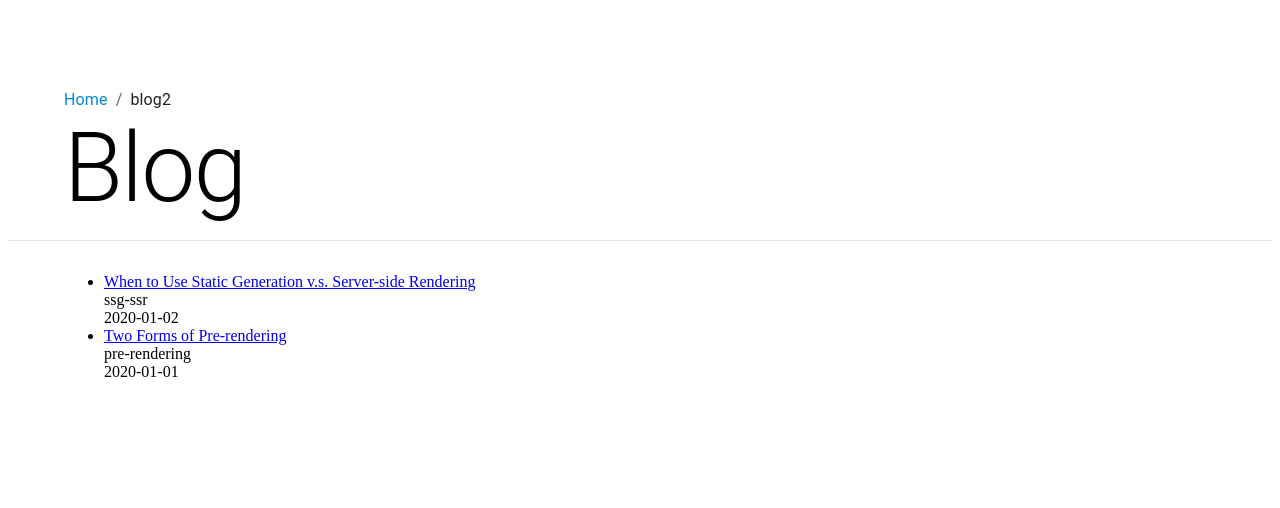
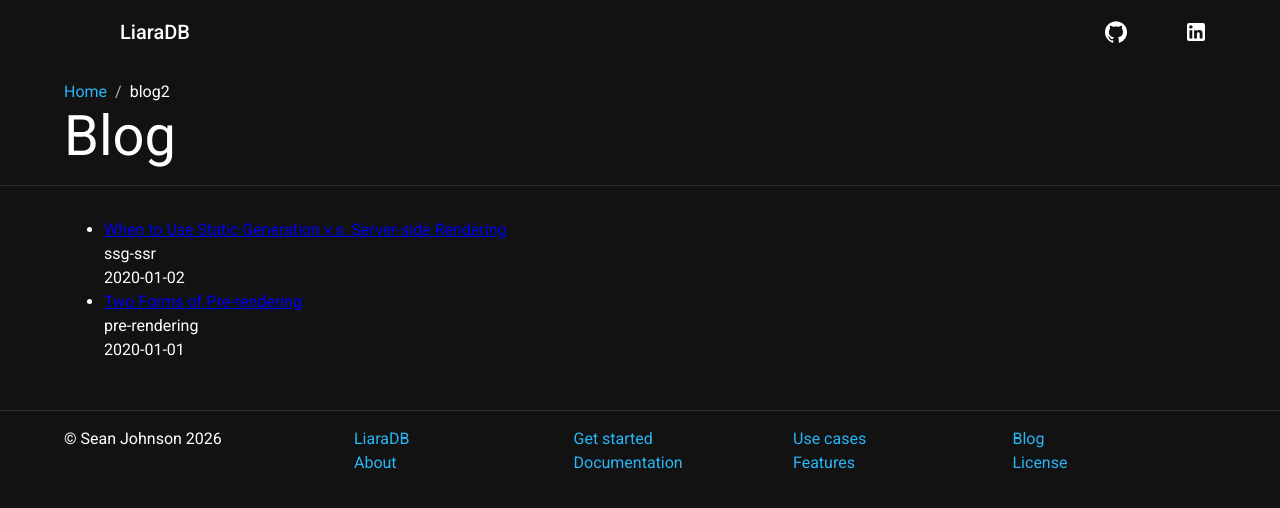
Before and after one commit to liaradb/liaradb.github.io, a Next.js app: page /blog2 in a window 1280 px wide. Shown: the top 508 px of the page. Built offline with nearby package versions, Linux system fonts and the light colour scheme; some icons are missing.

Commit message:
Created pages layout.

```diff
--- /dev/null
+++ b/src/pages/_app.tsx
@@ -0,0 +1,53 @@
+import type { ReactElement, ReactNode } from "react";
+import type { NextPage } from "next";
+import type { AppProps } from "next/app";
+
+import { Roboto } from "next/font/google";
+import { ThemeProvider } from "@mui/material/styles";
+import { Box, CssBaseline } from "@mui/material";
+
+import { Footer, Header } from "@/components/layout";
+
+import theme from "../theme";
+
+export type NextPageWithLayout<P = {}, IP = P> = NextPage<P, IP> & {
+  getLayout?: (page: ReactElement) => ReactNode;
+};
+
+type AppPropsWithLayout = AppProps & {
+  Component: NextPageWithLayout;
+};
+
+export default function MyApp({ Component, pageProps }: AppPropsWithLayout) {
+  // Use the layout defined at the page level, if available
+  const layout = Component.getLayout ?? getLayout;
+
+  return layout(<Component {...pageProps} />);
+}
+
+const roboto = Roboto({
+  weight: ["300", "400", "500", "700"],
+  subsets: ["latin"],
+  display: "swap",
+  variable: "--font-roboto",
+});
+
+const getLayout = function getLayout(page: ReactElement) {
+  return (
+    <html lang="en" className={roboto.variable}>
+      <Box
+        component="body"
+        minHeight="100vh"
+        display="flex"
+        flexDirection="column"
+      >
+        <ThemeProvider theme={theme}>
+          <CssBaseline />
+          <Header />
+          <Box flexGrow={1}>{page}</Box>
+          <Footer />
+        </ThemeProvider>
+      </Box>
+    </html>
+  );
+};
--- a/src/pages/blog2/index.tsx
+++ b/src/pages/blog2/index.tsx
@@ -1,6 +1,7 @@
-import { Container } from "@mui/material";
 import { getSortedPostsData, PostData } from "../../lib/posts";
 import { AppPage } from "@/components";
+
+import { NextPageWithLayout } from "../_app";
 
 export async function getStaticProps() {
   const allPostsData = getSortedPostsData();
@@ -11,7 +12,9 @@
   };
 }
 
-export default function Home({ allPostsData }: { allPostsData: PostData[] }) {
+const Home: NextPageWithLayout<{ allPostsData: PostData[] }> = ({
+  allPostsData,
+}) => {
   return (
     <AppPage title="Blog">
       {/* Keep the existing code here */}
@@ -32,4 +35,6 @@
       </section>
     </AppPage>
   );
-}
+};
+
+export default Home;
```
